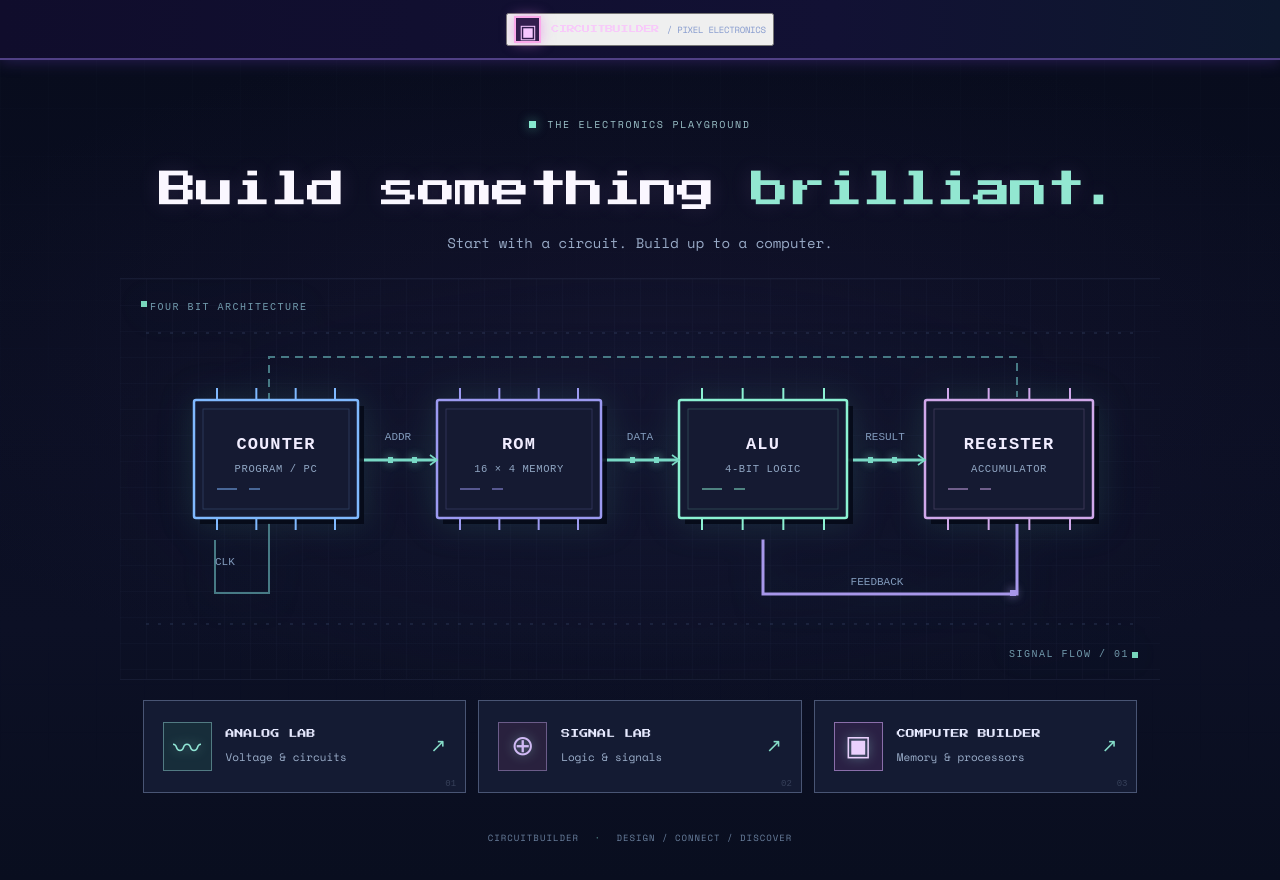
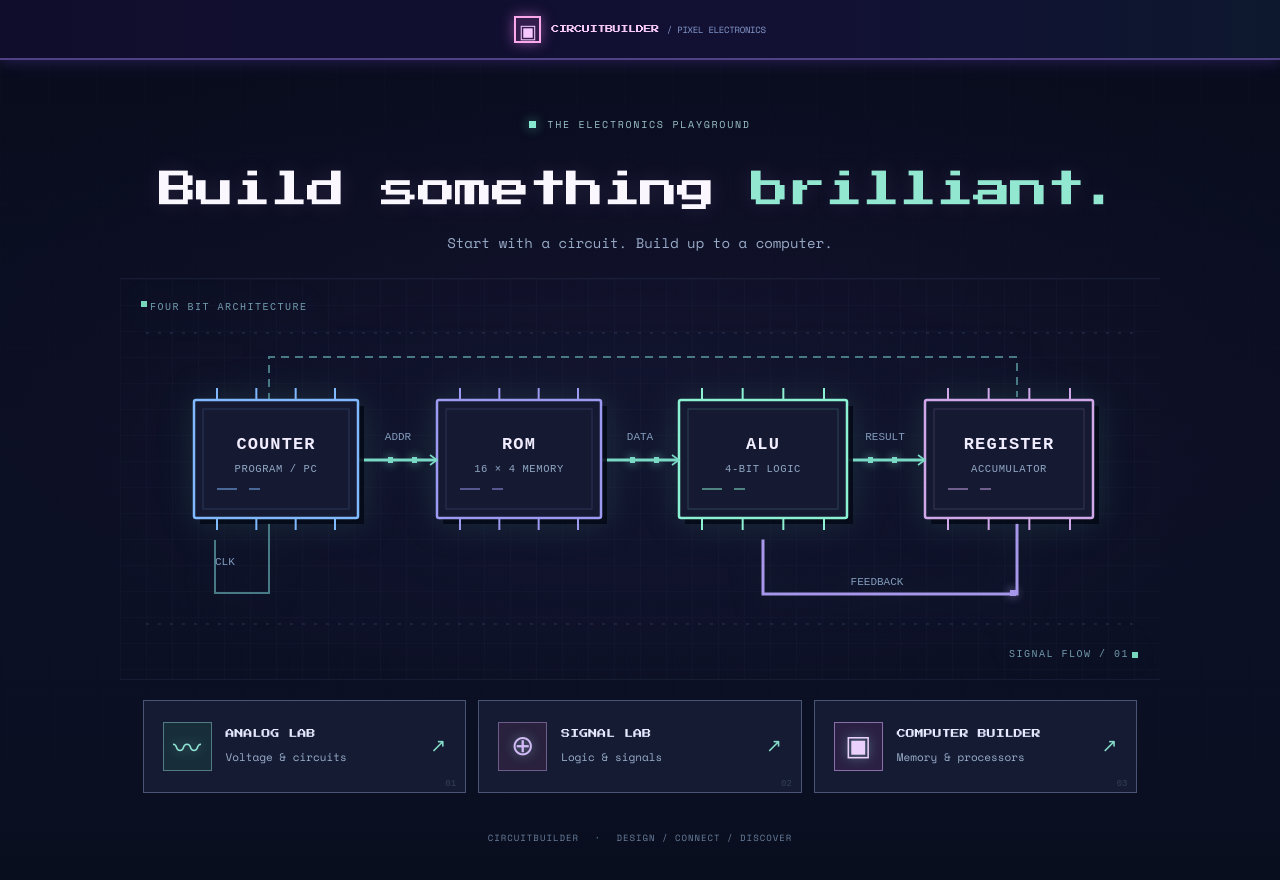
Before and after one commit to suchith-mukkamala/CircuitBuilder, a React (Vite) app: page / in a window 1280 px wide. Built offline with nearby package versions, Linux system fonts and the light colour scheme.

Commit message:
style: reset native logo button styling after removing legacy home dashboard CSS

```diff
--- a/src/home-v09.css
+++ b/src/home-v09.css
@@ -1,4 +1,6 @@
 /* v0.9 · restrained arcade landing screen: CPU drawing, three destinations */
+.lab-switcher-home{background:transparent;border:0;padding:0;text-align:left;cursor:pointer}
+.lab-switcher-home:hover .lab-switcher-cube{box-shadow:0 0 17px #88ffe65c}
 .landing-home{
   position:relative;min-height:calc(100vh - 52px);display:flex;
   align-items:center;justify-content:center;overflow:hidden;
```
